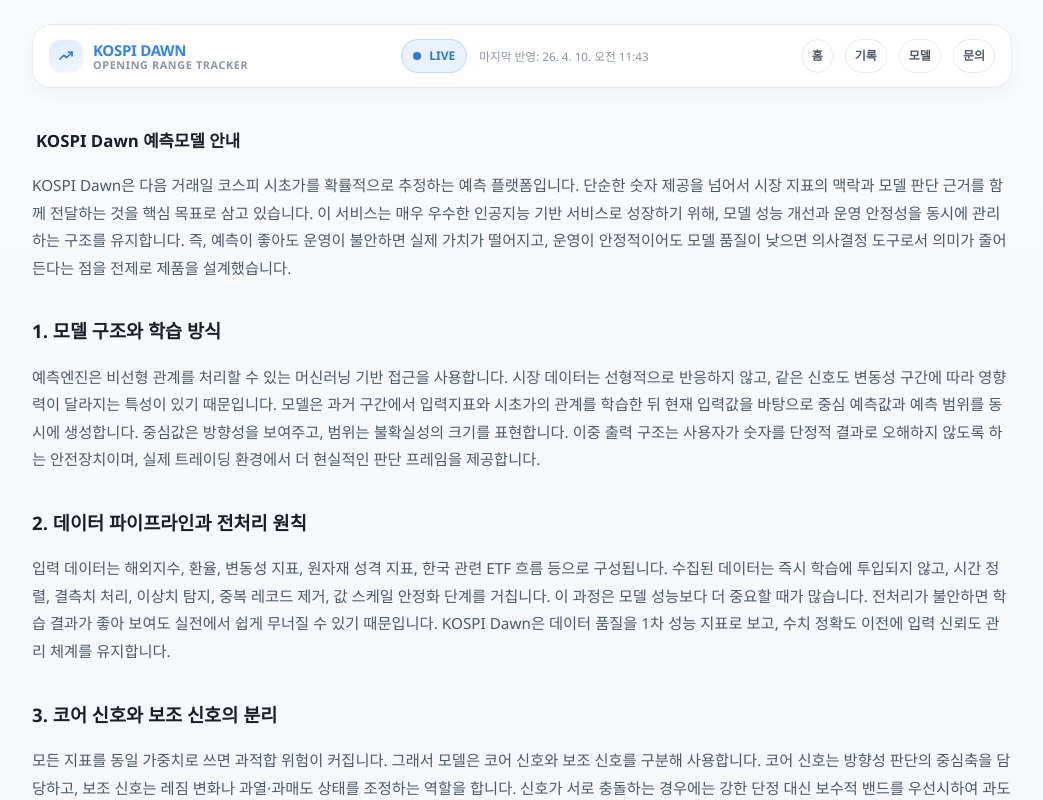
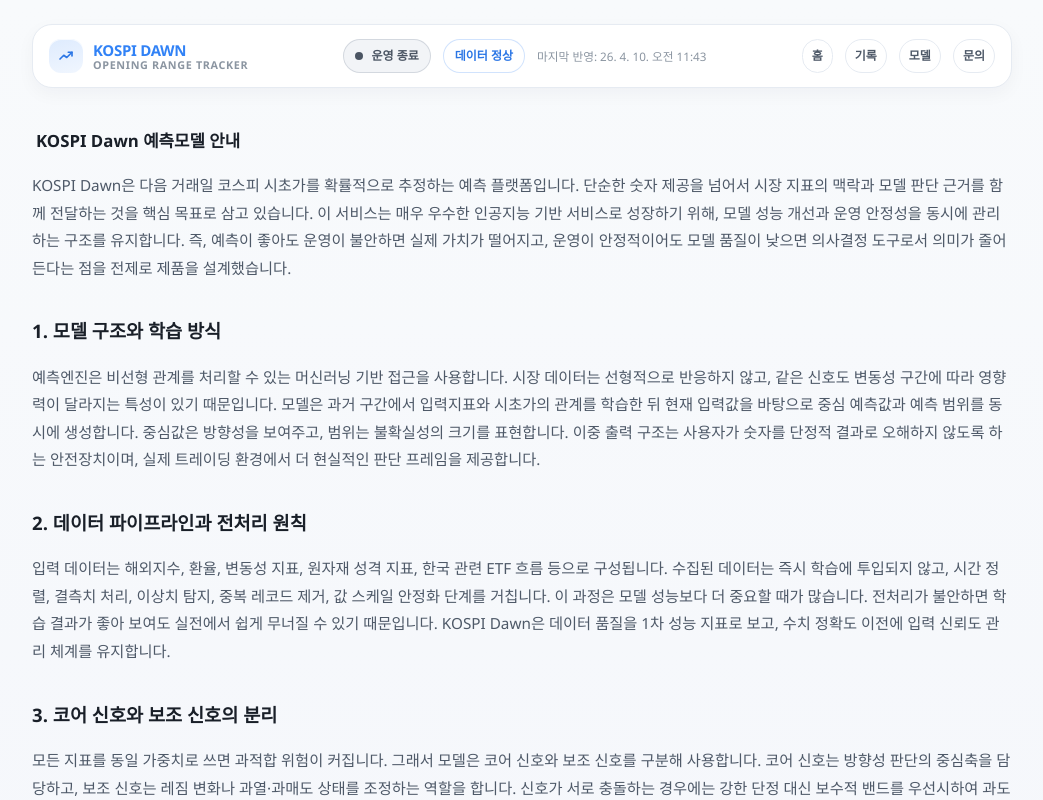
Before and after one commit to sbrpgr/kospipreview, a Next.js app in the folder frontend/: page /about in a window 1280 px wide. Shown: the top 800 px of the page, without its empty margins (118-1161 px from the left). Built offline with nearby package versions, Linux system fonts and the light colour scheme; no server answers; a web font is replaced by a local one.

Commit message:
Clarify header operation status

```diff
--- a/frontend/src/app/globals.css
+++ b/frontend/src/app/globals.css
@@ -190,14 +190,38 @@
   border: 1px solid rgba(49, 130, 246, 0.22);
 }
 
+.statusLabel.isOperating {
+  background: rgba(19, 174, 92, 0.1);
+  color: #0f8a4a;
+  border-color: rgba(15, 138, 74, 0.24);
+}
+
+.statusLabel.isClosed {
+  background: rgba(148, 163, 184, 0.12);
+  color: #4b5563;
+  border-color: rgba(100, 116, 139, 0.22);
+}
+
+.statusLabel.isHoliday {
+  background: rgba(245, 158, 11, 0.12);
+  color: #b45309;
+  border-color: rgba(217, 119, 6, 0.24);
+}
+
+.statusLabel.isSubtle {
+  background: #ffffff;
+}
+
 .statusLabel.isAging {
   background: var(--gold-bg);
   color: var(--gold);
+  border-color: rgba(217, 119, 6, 0.18);
 }
 
 .statusLabel.isStale {
   background: var(--negative-bg);
   color: var(--negative);
+  border-color: rgba(217, 54, 62, 0.18);
 }
 
 .statusDot {
--- a/frontend/src/components/site-header.tsx
+++ b/frontend/src/components/site-header.tsx
@@ -8,12 +8,20 @@
   changedAt?: string;
   status: "fresh" | "aging" | "stale" | string;
   isSyncing?: boolean;
+  operationState?: "operating" | "closed" | "holiday";
+  operationLabel?: string;
 };
 
 const STATUS_META = {
-  fresh: { label: "LIVE", className: "" },
-  aging: { label: "CHECKING", className: "isAging" },
-  stale: { label: "STALE", className: "isStale" },
+  fresh: { label: "데이터 정상", className: "" },
+  aging: { label: "데이터 확인중", className: "isAging" },
+  stale: { label: "데이터 지연", className: "isStale" },
+} as const;
+
+const OPERATION_META = {
+  operating: { label: "운영중", className: "isOperating" },
+  closed: { label: "운영 종료", className: "isClosed" },
+  holiday: { label: "휴장", className: "isHoliday" },
 } as const;
 
 export function SiteHeader({
@@ -26,9 +34,15 @@
   changedAt,
   status,
   isSyncing = false,
+  operationState = "closed",
+  operationLabel,
 }: SiteHeaderProps) {
-  const meta = STATUS_META[status as keyof typeof STATUS_META] ?? {
-    label: "UNKNOWN",
+  const operationMeta = OPERATION_META[operationState] ?? {
+    label: "운영 종료",
+    className: "isClosed",
+  };
+  const freshnessMeta = STATUS_META[status as keyof typeof STATUS_META] ?? {
+    label: "데이터 지연",
     className: "isStale",
   };
   const compactUpdatedAt = dataUpdatedAt ?? lastUpdated;
@@ -68,10 +82,11 @@
       </a>
 
       <div className="statusRow">
-        <div className={`statusLabel ${meta.className}`}>
+        <div className={`statusLabel ${operationMeta.className}`}>
           <div className={`statusDot ${isSyncing ? "isSyncing" : ""}`} />
-          {meta.label}
+          {operationLabel ?? operationMeta.label}
         </div>
+        <div className={`statusLabel isSubtle ${freshnessMeta.className}`}>{freshnessMeta.label}</div>
         {showCompactUpdatedAt ? (
           <div className="statusTimeGroup">
             <div className="statusTime">마지막 반영: {compactUpdatedAt}</div>
```
Also changed, not shown: frontend/src/components/live-dashboard.tsx (+10 -2 lines).
